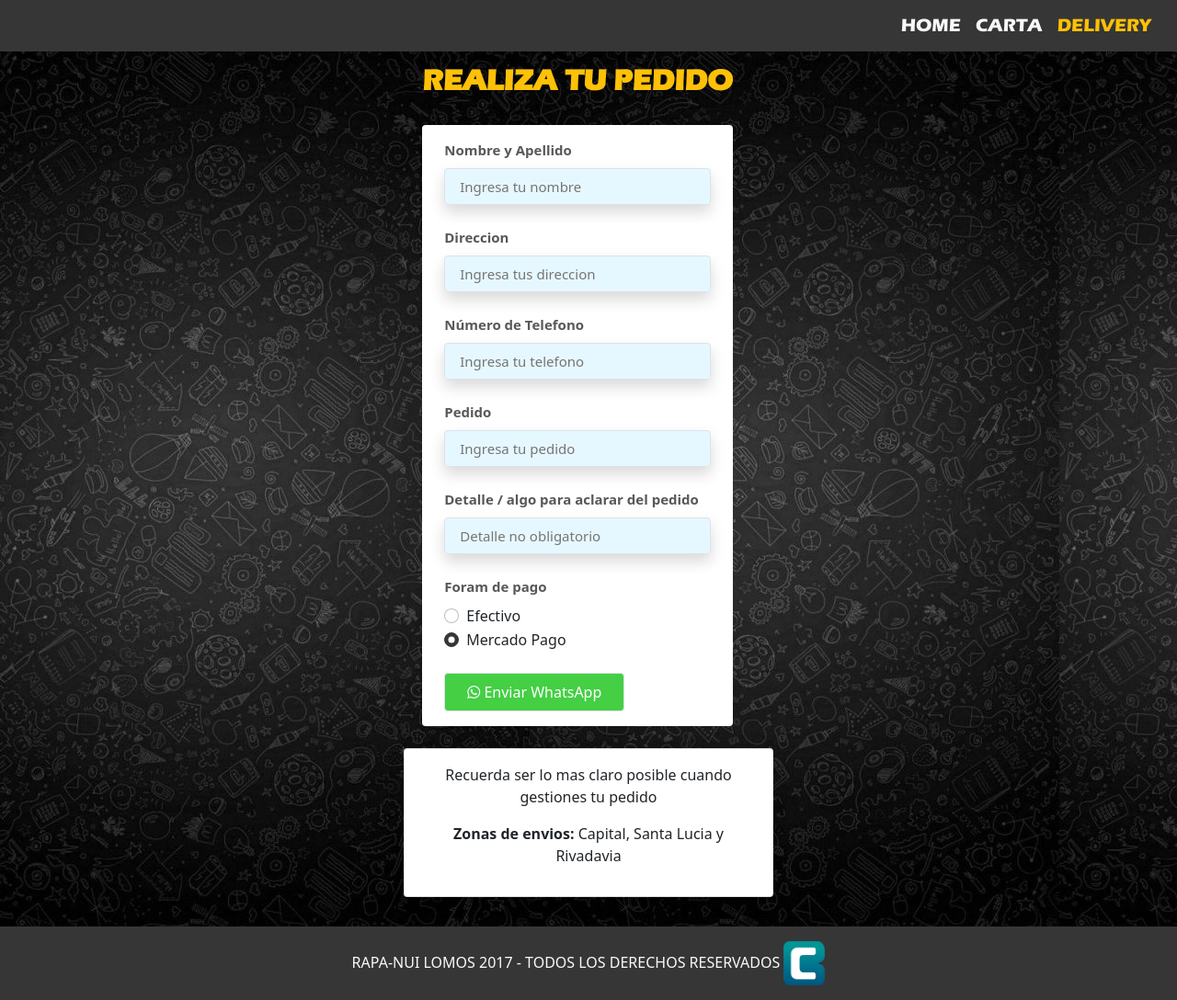
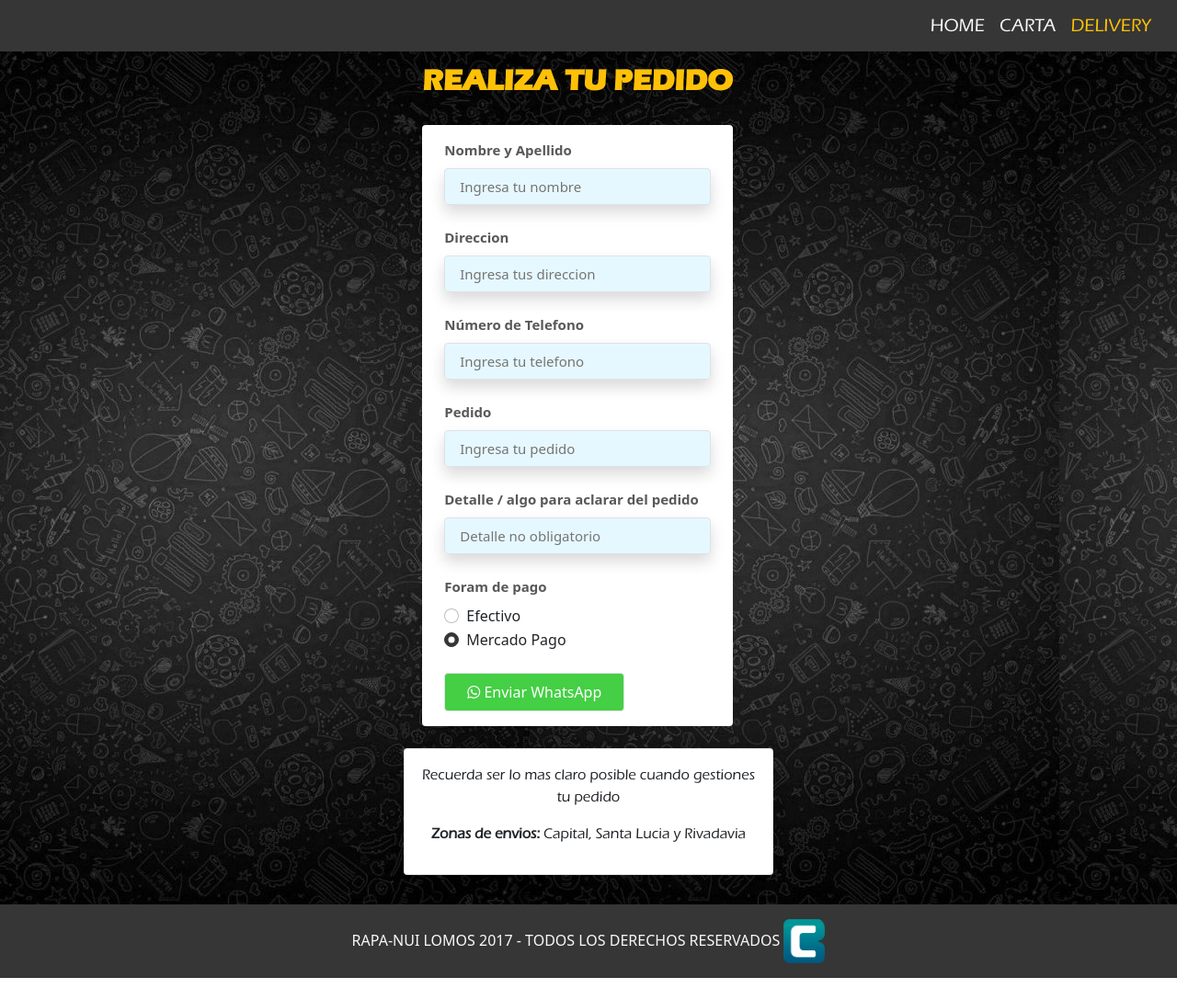
Before and after one commit to juanmah98/rapanui, a website: page html/wtsp.html in a window 1280 px wide. Shown: the whole page at 92% size. After the commit the page ends 1064 px from the top, so only its background shows below. Drawn offline with nearby package versions, Linux system fonts and the light colour scheme.

Commit message:
fontbold

```diff
--- a/css/carta.css
+++ b/css/carta.css
@@ -1,6 +1,11 @@
 @font-face {
         font-family: "carta";
         src: url(../fonts/eras-bold-itc.ttf);
+}
+
+@font-face {
+        font-family: "carta2";
+        src: url(../fonts/erasef-medium.otf);
 }
 
 .bg-carta{
@@ -17,9 +22,13 @@
 
 }
 
-.f-rapa{
+.fw-rapa{
        font-family: "carta";
 }
+
+.f-rapa{
+        font-family: "carta2";
+ }
 
 .bg-wtsp{
 
--- a/html/wtsp.html
+++ b/html/wtsp.html
@@ -12,7 +12,7 @@
 
 </head>
 
-<body class="bg-wtsp">
+<body class="bg-wtsp ">
     <nav class="navbar navbar-expand navbar-light bg-primary fixed-top f-rapa ">
 
 
@@ -30,7 +30,7 @@
 
 
     <div class="w-full max-w-xs ">
-        <p class="fs-2 text-center fw-bold text-warning f-rapa">REALIZA TU PEDIDO</p>
+        <p class="fs-2 text-center fw-bold text-warning fw-rapa">REALIZA TU PEDIDO</p>
         <form id="form" class="bg-white shadow-md rounded px-8 mt-4 pt-3 pb-3 mb-4 container-fluid ">
             <div class="mb-4">
                 <label class="block text-gray-700 text-sm font-bold mb-2 d-flex fw-bold " for="name">
@@ -114,7 +114,7 @@
     </div>
 </div>
 
-<div class="col-xs-12 col-sm-12 col-lg-4 col-md-12  container-fluid text-center justify-content-center mb-4 pb-2" >
+<div class="col-xs-12 col-sm-12 col-lg-4 col-md-12  container-fluid text-center justify-content-center mb-4 pb-2 f-rapa" >
 
     <div class="card shadow p-3">
         <p> Recuerda ser lo mas claro posible cuando gestiones tu pedido </p>
```
Also changed, not shown: carta.html (+3 -3 lines), index.html (+1 -1 lines), fonts/erasef-medium.otf (added).
